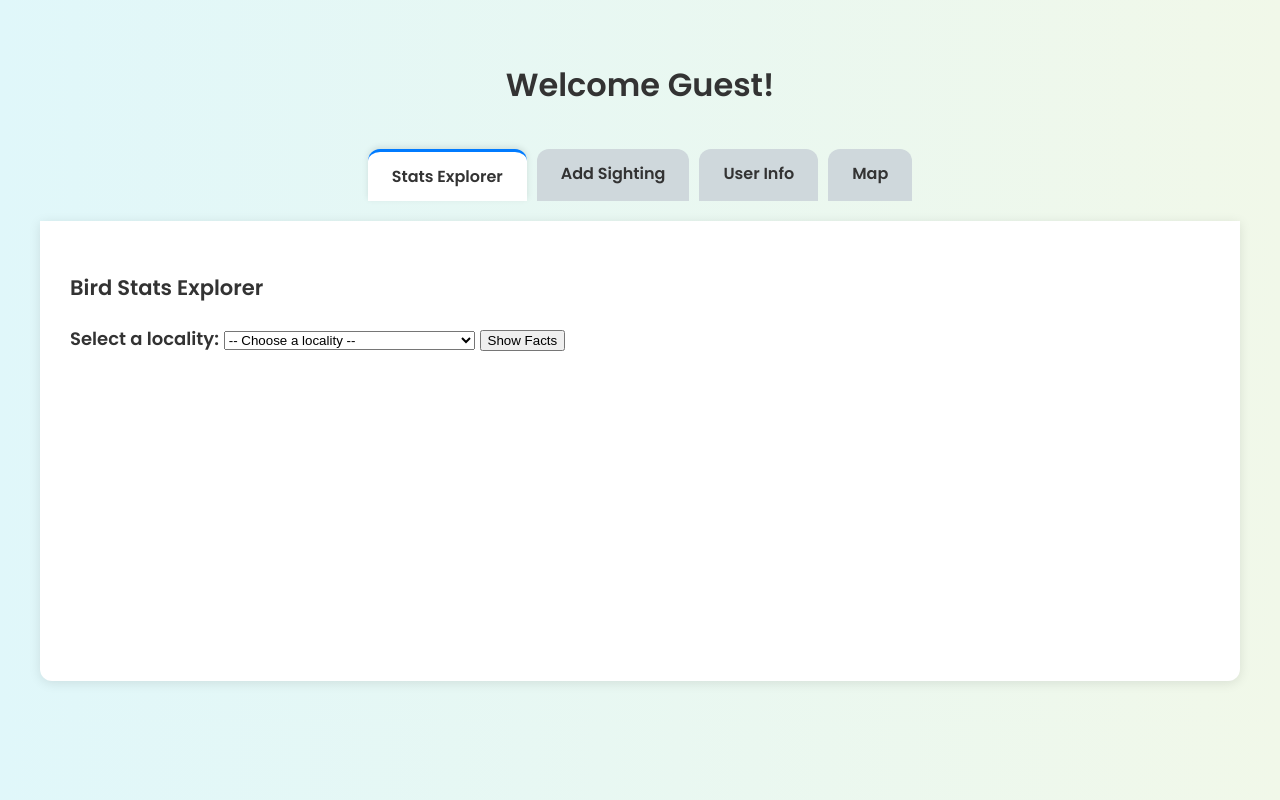
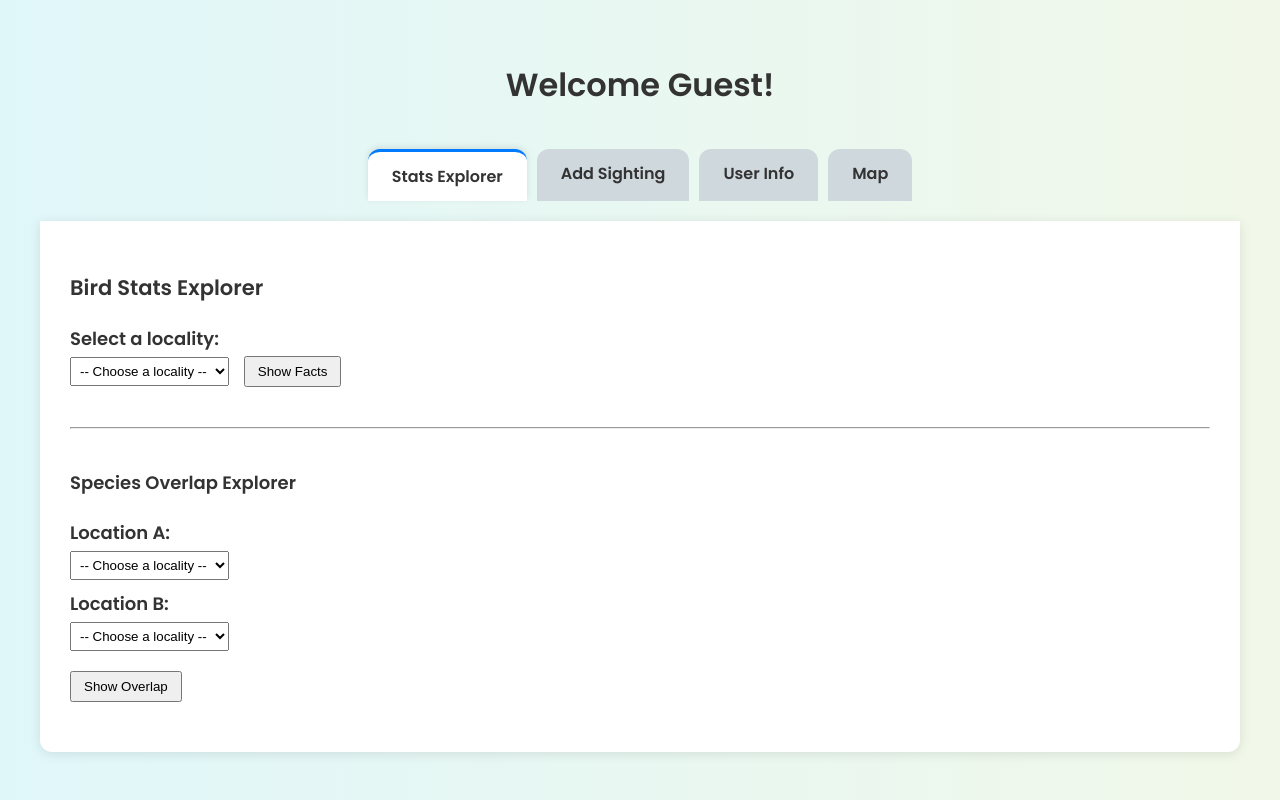
Before and after one commit to cs411-alawini/su25-cs411-team004-LetMeKnow, a Django app: page /home/ in a window 1280 px wide. Run offline with Django 5.2, Linux system fonts and the light colour scheme.

Commit message:
final changes

```diff
--- a/UrbanBird/UserRegister/templates/home.html
+++ b/UrbanBird/UserRegister/templates/home.html
@@ -47,7 +47,7 @@
     }
 
     .tab-content {
-      max-width: "100%";
+      max-width: 100%;
       margin: 0 auto;
       border-radius: 0 0 12px 12px;
       background-color: #ffffff;
@@ -70,20 +70,7 @@
   </div>
 
   <div class="tab-content" id="tab-content">
-  <div id="map-tab-content">
-    <h3>Bird Stats Explorer</h3>
-    <label for="regionSelect"><strong>Select a locality:</strong></label>
-    <select id="regionSelect">
-      <option value="">-- Choose a locality --</option>
-      <option value="Anahuac National Wildlife Refuge (TX)">Anahuac National Wildlife Refuge (TX)</option>
-      <option value="Chicago">Chicago</option>
-      <option value="High Island">High Island</option>
-      <!-- Add more options here or populate via JS later -->
-    </select>
-    <button onclick="fetchBirdStats()">Show Facts</button>
-
-    <div id="bird-stats-display" style="margin-top: 20px;"></div>
-  </div>
+    <!-- Tab content dynamically loaded here -->
   </div>
 
   <script>
@@ -99,31 +86,77 @@
       const tabContent = document.getElementById('tab-content');
 
       if (tabNum === 1) {
-    tabContent.innerHTML = `
-      <div>
-        <h3>Bird Stats Explorer</h3>
-        <label for="regionSelect"><strong>Select a locality:</strong></label>
-        <select id="regionSelect">
-          <option value="">-- Choose a locality --</option>
-          <option value="Anahuac National Wildlife Refuge (TX)">Anahuac National Wildlife Refuge (TX)</option>
-          <option value="Chicago">Chicago</option>
-          <option value="High Island">High Island</option>
-          <!-- Add more options here -->
-        </select>
-        <button onclick="fetchBirdStats()">Show Facts</button>
-        <div id="bird-stats-display" style="margin-top: 20px;"></div>
-      </div>
-    `;
+        fetch('/partial/stats-explorer/')
+          .then(res => res.text())
+          .then(html => {
+            tabContent.innerHTML = html;
+            populateLocalities();
+          });
       } else {
         const content = {
           2: "This is Tab 2 content.",
           3: "This is Tab 3 content.",
-      4: "This is Tab 4 content"
+          4: "This is Tab 4 content."
         };
         tabContent.textContent = content[tabNum];
       }
     }
 
+    function fetchSpeciesOverlap() {
+      const locA = document.getElementById('overlapLocA').value;
+      const locB = document.getElementById('overlapLocB').value;
+      const displayDiv = document.getElementById('species-overlap-display');
+
+      if (!locA || !locB) {
+        displayDiv.innerHTML = `<p style="color:red;">Please select both locations.</p>`;
+        return;
+      }
+
+      fetch(`/api/species-overlap?locA=${encodeURIComponent(locA)}&locB=${encodeURIComponent(locB)}`)
+        .then(res => res.json())
+        .then(data => {
+          let speciesListHTML = "<ul>";
+          data.species.forEach(species => {
+            speciesListHTML += `<li>${species}</li>`;
+          });
+          speciesListHTML += "</ul>";
+
+          displayDiv.innerHTML = `
+            <h4>Overlapping Species</h4>
+            <p><strong>Overlap count:</strong> ${data.count}</p>
+            ${speciesListHTML}
+          `;
+        })
+        .catch(err => {
+          displayDiv.innerHTML = `<p style="color:red;">Failed to fetch overlap info.</p>`;
+        });
+    }
+
+    function populateLocalities() {
+      fetch('/api/localities/')
+        .then(res => res.json())
+        .then(data => {
+          const localities = data.localities || [];
+          const selects = [
+            document.getElementById('regionSelect'),
+            document.getElementById('overlapLocA'),
+            document.getElementById('overlapLocB')
+          ];
+
+          selects.forEach(select => {
+            select.innerHTML = '<option value="">-- Choose a locality --</option>';
+            localities.forEach(loc => {
+              const option = document.createElement('option');
+              option.value = loc;
+              option.textContent = loc;
+              select.appendChild(option);
+            });
+          });
+        })
+        .catch(err => {
+          console.error('Failed to fetch localities:', err);
+        });
+    }
 
     function fetchBirdStats() {
       const region = document.getElementById('regionSelect').value;
@@ -147,7 +180,9 @@ function fetchBirdStats() {
           displayDiv.innerHTML = `<p style="color:red;">Failed to fetch stats.</p>`;
         });
     }
-
+    document.addEventListener("DOMContentLoaded", () => {
+      showTab(1);
+    });
   </script>
 
 </body>
--- /dev/null
+++ b/UrbanBird/UserRegister/templates/statsExplorer.html
@@ -0,0 +1,32 @@
+<div>
+  <h3>Bird Stats Explorer</h3>
+
+  <div style="margin-bottom: 20px;">
+    <label for="regionSelect"><strong>Select a locality:</strong></label><br>
+    <select id="regionSelect" style="margin-top: 5px; padding: 5px;">
+    </select>
+    <button onclick="fetchBirdStats()" style="margin-left: 10px; padding: 6px 12px;">Show Facts</button>
+  </div>
+
+  <div id="bird-stats-display" style="margin-top: 20px;"></div>
+
+  <hr style="margin: 40px 0;">
+
+  <h4>Species Overlap Explorer</h4>
+
+  <div style="margin-bottom: 10px;">
+    <label for="overlapLocA"><strong>Location A:</strong></label><br>
+    <select id="overlapLocA" style="margin-top: 5px; padding: 5px;">
+    </select>
+  </div>
+
+  <div style="margin-bottom: 20px;">
+    <label for="overlapLocB"><strong>Location B:</strong></label><br>
+    <select id="overlapLocB" style="margin-top: 5px; padding: 5px;">
+    </select>
+  </div>
+
+  <button onclick="fetchSpeciesOverlap()" style="padding: 6px 12px;">Show Overlap</button>
+
+  <div id="species-overlap-display" style="margin-top: 20px;"></div>
+</div>
--- a/UrbanBird/UserRegister/views.py
+++ b/UrbanBird/UserRegister/views.py
@@ -3,6 +3,44 @@ from django.http import HttpResponse, JsonResponse
 from django.db import connection
 from django.views.decorators.csrf import csrf_exempt
 import json
+
+def get_localities(request):
+    try:
+        cursor = connection.cursor()
+        cursor.execute("SELECT DISTINCT locality FROM LOCATION ORDER BY locality ASC")
+        rows = cursor.fetchall()
+        localities = [row[0] for row in rows]
+        return JsonResponse({'localities': localities})
+    except Exception as e:
+        return JsonResponse({'error': str(e)}, status=500)
+
+def stats_explorer_partial(request):
+    return render(request, 'statsExplorer.html')
+
+def get_species_overlap(request):
+    locA = request.GET.get('locA')
+    locB = request.GET.get('locB')
+
+    if not locA or not locB:
+        return HttpResponse("Both locations must be provided", status=400)
+
+    try:
+        cursor = connection.cursor()
+        cursor.execute("CALL GetSpeciesOverlapInfo(%s, %s)", [locA, locB])
+        overlap_species = cursor.fetchall()
+        cursor.nextset()
+        overlap_count_row = cursor.fetchone()
+
+        species_list = [row[0] for row in overlap_species]
+        overlap_count = overlap_count_row[0] if overlap_count_row else 0
+
+        return JsonResponse({
+            "species": species_list,
+            "count": overlap_count
+        })
+
+    except Exception as e:
+        return HttpResponse(f"Error fetching overlap data: {str(e)}", status=500)
 
 def get_bird_stats(request):
     region = request.GET.get("region", "")
--- a/UrbanBird/urls.py
+++ b/UrbanBird/urls.py
@@ -24,5 +24,9 @@ urlpatterns = [
     path('', views.index, name='index'),
     path('signin/', views.signin, name='signin'),
     path('home/', views.home_view, name='home'),
-     path('api/bird-stats', views.get_bird_stats, name='get_bird_stats'),
+    path('api/bird-stats', views.get_bird_stats, name='get_bird_stats'),
+    path('api/species-overlap', views.get_species_overlap, name='get_species_overlap'),
+    path('partial/stats-explorer/', views.stats_explorer_partial, name='stats_explorer_partial'),
+    path('api/localities/', views.get_localities, name='get_localities'),
+
 ]
```
Lines whose indentation alone changed are shown as unchanged.
